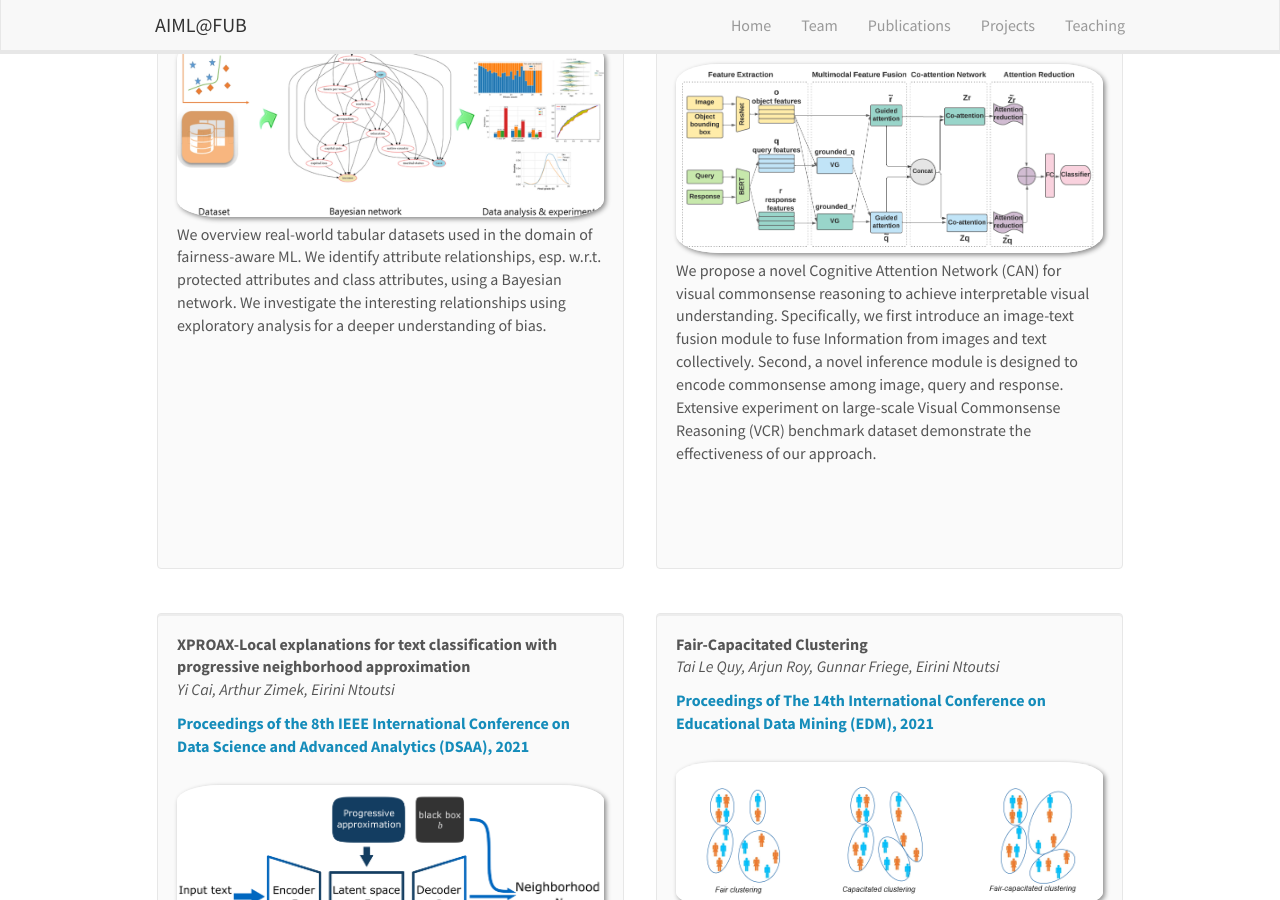
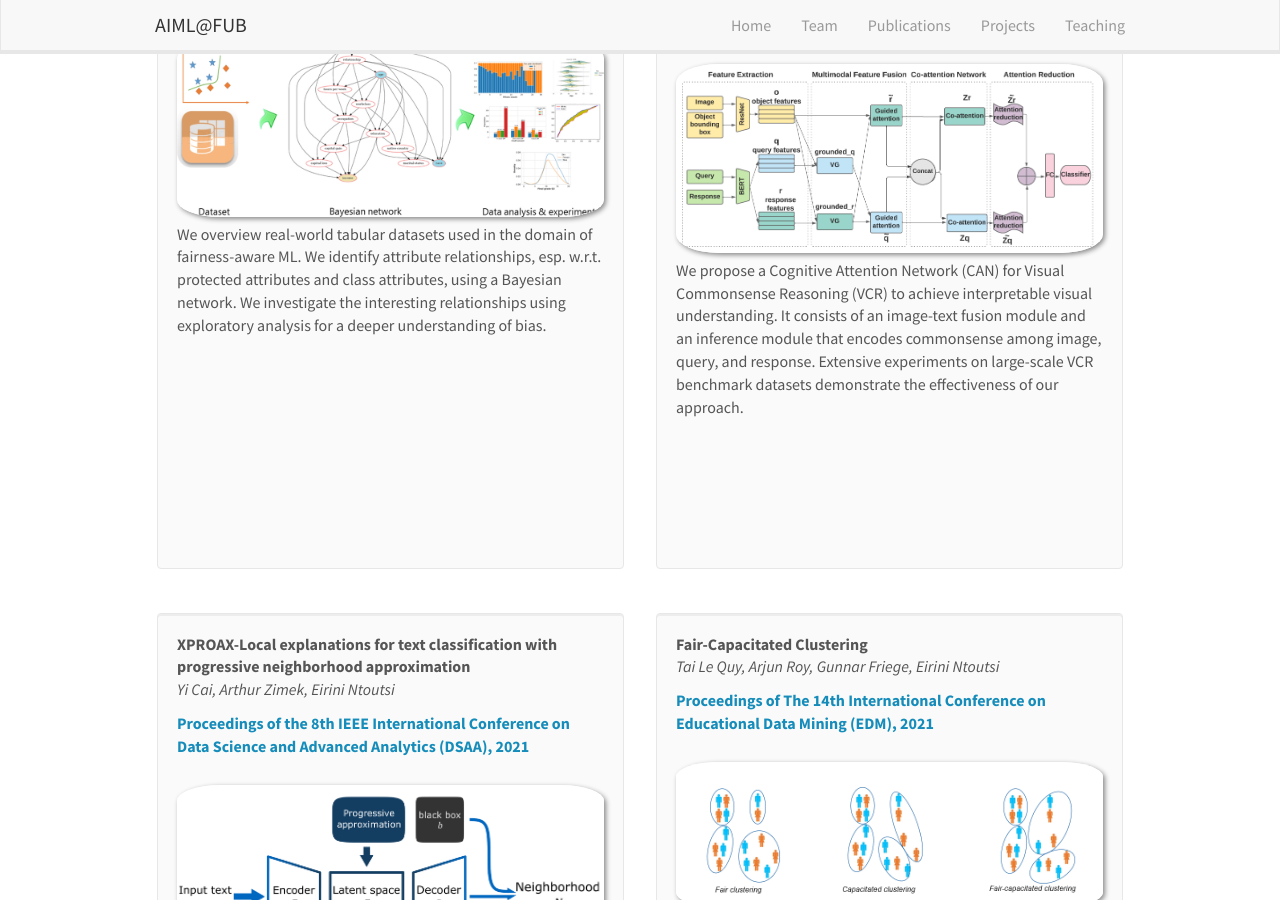
Before and after one commit to AIML-research/AIML-research.github.io, a Jekyll site: the page built from _pages/publications.md, in a window 1280 px wide and 900 px high, scrolled down 332 px. Built offline with Jekyll 4.4.1, drawn with Linux system fonts in a browser that asks for light colours; nearby versions of some CDN libraries.

Commit message:
Update publist.yml

```diff
--- a/_data/publist.yml
+++ b/_data/publist.yml
@@ -30,7 +30,7 @@
 
 - title: "Interpretable Visual Understanding with Cognitive Attention Network"
   image: Xuejiao2021.png
-  description: We propose a novel Cognitive Attention Network (CAN) for visual commonsense reasoning to achieve interpretable visual understanding. Specifically, we first introduce an image-text fusion module to fuse Information from images and text collectively. Second, a novel inference module is designed to encode commonsense among image, query and response. Extensive experiment on large-scale Visual Commonsense Reasoning (VCR) benchmark dataset demonstrate the effectiveness of our approach.
+  description: We propose a Cognitive Attention Network (CAN) for Visual Commonsense Reasoning (VCR) to achieve interpretable visual understanding. It consists of an image-text fusion module and an inference module that encodes commonsense among image, query, and response. Extensive experiments on large-scale VCR benchmark datasets demonstrate the effectiveness of our approach.
   authors: Xuejiao Tang, Wenbin Zhang, Yi Yu, Kea Turner, Tyler Derr, Mengyu Wang, Eirini Ntoutsi
   link:
     url: https://doi.org/10.1007/978-3-030-86362-3_45
```
